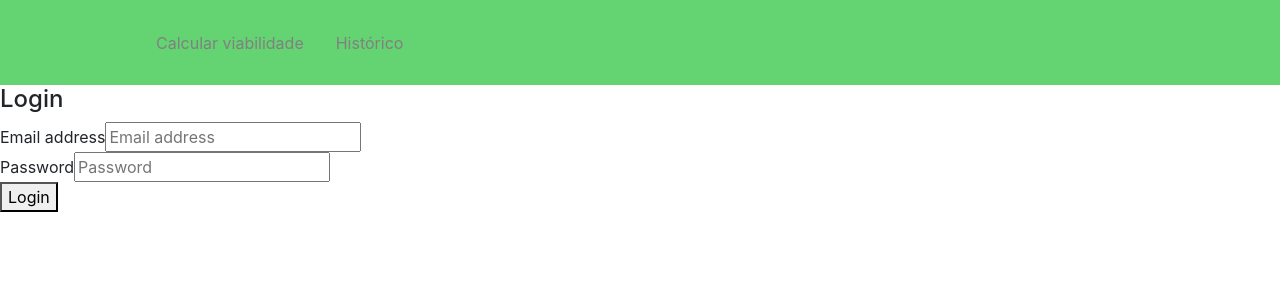
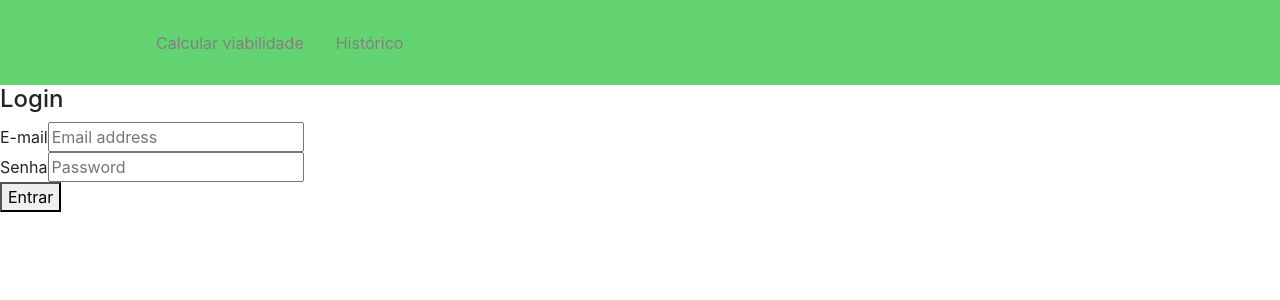
Before and after one commit to eduardodini/agricultura-familiar, a React (Create React App) app: page / in a window 1280 px wide. Shown: the top 300 px of the page. Built offline with nearby package versions, Linux system fonts and the light colour scheme.

Commit message:
Small fixes

```diff
--- a/src/Pages/Login/Login.js
+++ b/src/Pages/Login/Login.js
@@ -1,7 +1,7 @@
 import React, { useState } from 'react';
 import { signInWithEmailAndPassword } from 'firebase/auth';
 import { auth } from '../../firebase';
-import { NavLink, useNavigate } from 'react-router-dom'
+import { useNavigate } from 'react-router-dom'
 
 const Login = () => {
     const navigate = useNavigate();
@@ -33,7 +33,7 @@ const Login = () => {
                         <h4>Login</h4>
                         <form>
                             <div>
-                                <label htmlFor="email-address">Email address</label>
+                                <label htmlFor="email-address">E-mail</label>
                                 <input
                                     id="email-address"
                                     name="email"
@@ -45,7 +45,7 @@ const Login = () => {
                             </div>
 
                             <div>
-                                <label htmlFor="password">Password</label>
+                                <label htmlFor="password">Senha</label>
                                 <input
                                     id="password"
                                     name="password"
@@ -56,7 +56,7 @@ const Login = () => {
                             </div>
 
                             <div>
-                                <button onClick={onLogin}>Login</button>
+                                <button onClick={onLogin}>Entrar</button>
                             </div>
                         </form>
                     </div>
```
